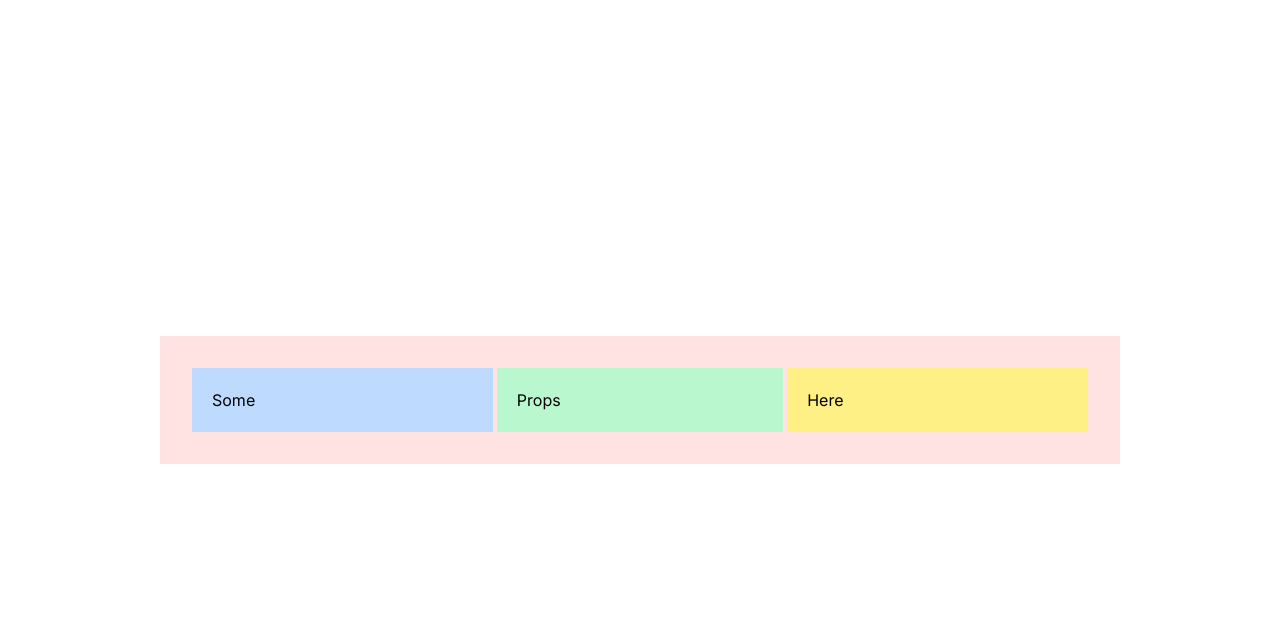
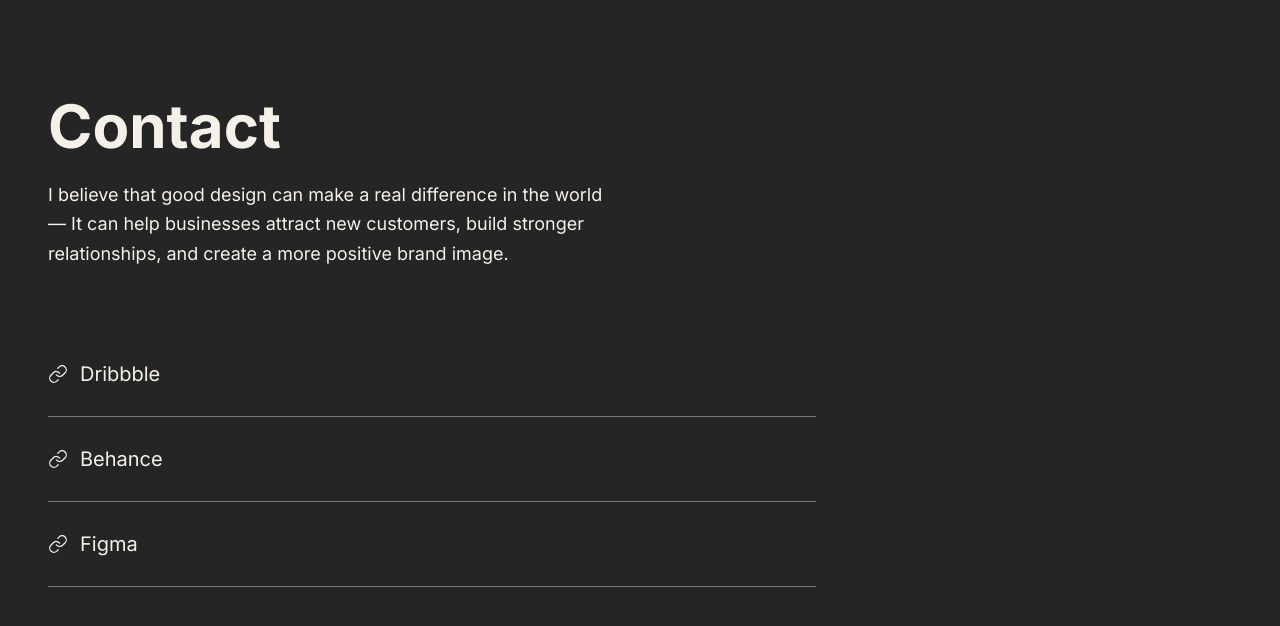
Before and after one commit to acm-ucr/portfolio-template, a Next.js app: page / in a window 1280 px wide. Shown: the top 626 px of the page. Built offline with nearby package versions, Linux system fonts and the light colour scheme.

Commit message:
Created contact header and mapped social links from data file

```diff
--- a/src/app/page.tsx
+++ b/src/app/page.tsx
@@ -1,11 +1,33 @@
-import Example from "@/components/home/example";
+import { Link } from "lucide-react";
+import socials from "@/data/socials/socials";
 
-const Home = () => {
+const ContactHeader = () => {
   return (
-    <div className="flex h-screen w-screen items-center justify-center">
-      <Example text1="Some" text2="Props" text3="Here" />
+    <div className="min-h-screen bg-[#252525] px-12 py-24 text-[#F5F0E8]">
+      <h1 className="mb-6 text-6xl font-bold">Contact</h1>
+
+      <p className="mb-16 max-w-xl text-lg leading-relaxed">
+        I believe that good design can make a real difference in the world — It
+        can help businesses attract new customers, build stronger relationships,
+        and create a more positive brand image.
+      </p>
+
+      <div className="max-w-3xl">
+        {socials.map((social) => (
+          <a
+            key={social.name}
+            href={social.href}
+            target="_blank"
+            rel="noopener noreferrer"
+            className="flex items-center gap-3 border-b border-[#777777] py-7 text-xl"
+          >
+            <Link size={20} strokeWidth={1.5} />
+            <span>{social.name}</span>
+          </a>
+        ))}
+      </div>
     </div>
   );
 };
 
-export default Home;
+export default ContactHeader;
--- /dev/null
+++ b/src/components/contact/ContactHeader.tsx
@@ -0,0 +1,24 @@
+import socials from "@/data/socials/socials";
+
+const ContactHeader = () => {
+  return (
+    <div>
+      <h1>Contact</h1>
+
+      <p>
+        I&apos;m always looking for new opportunities and collaborations. Feel
+        free to reach out!
+      </p>
+
+      <div>
+        {socials.map((social) => (
+          <a key={social.name} href={social.href}>
+            {social.name}
+          </a>
+        ))}
+      </div>
+    </div>
+  );
+};
+
+export default ContactHeader;
--- /dev/null
+++ b/src/data/socials/socials.ts
@@ -0,0 +1,16 @@
+const socials = [
+  {
+    name: "Dribbble",
+    href: "https://dribbbles.com",
+  },
+  {
+    name: "Behance",
+    href: "https://www.behance.net",
+  },
+  {
+    name: "Figma",
+    href: "https://www.figma.com",
+  },
+];
+
+export default socials;
```
